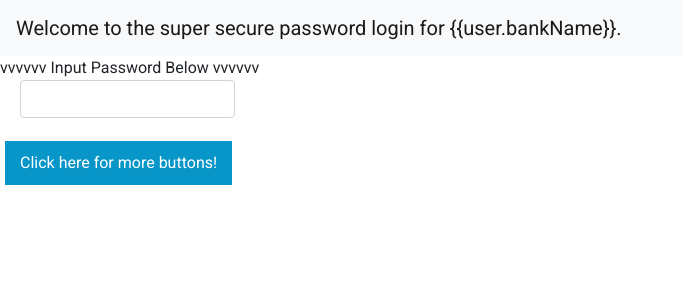
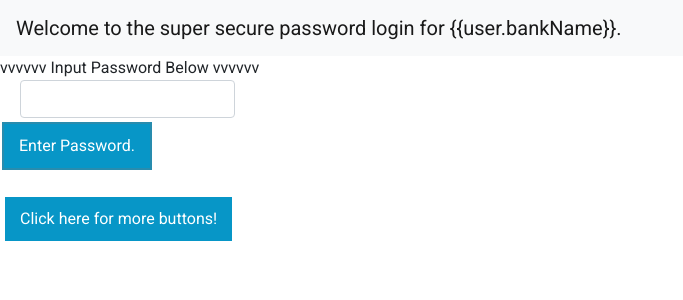
Before and after one commit to kylesmart99/Internship-Project, an Angular app in the folder The Project/InternshipProject/: page /home in a window 1280 px wide. Shown: the top 300 px of the page, without its empty margins (0-683 px from the left). Built offline with nearby package versions, Linux system fonts and the light colour scheme.

Commit message:
Added enter password button and user feedback for entering in a valid password.

```diff
--- a/The Project/InternshipProject/src/app/password-input/password-input.component.html
+++ b/The Project/InternshipProject/src/app/password-input/password-input.component.html
@@ -21,8 +21,15 @@
          <div *ngIf="password.errors.pattern">
             Password can not have special characters!
          </div>
+      </div>
 
-    </div>
+      <button class="button" [disabled]="password.invalid" (click)="enterPassword(password.valid)">
+        Enter Password.
+      </button>
+
+      <div [hidden]="!hasEnteredValidPassword">
+        Thank you for inputing your password!
+      </div>
 </div>
 
 <div>
--- a/The Project/InternshipProject/src/app/password-input/password-input.component.ts
+++ b/The Project/InternshipProject/src/app/password-input/password-input.component.ts
@@ -9,7 +9,12 @@ export class PasswordInputComponent implements OnInit {
   pageTitle = 'Welcome to the super secure password login for {{user.bankName}}.';
   constructor() { }
 
+  hasEnteredValidPassword = false;
+
   ngOnInit(): void {
   }
 
+  enterPassword(isPasswordValid: boolean): void {
+    this.hasEnteredValidPassword = isPasswordValid;
+  }
 }
```
